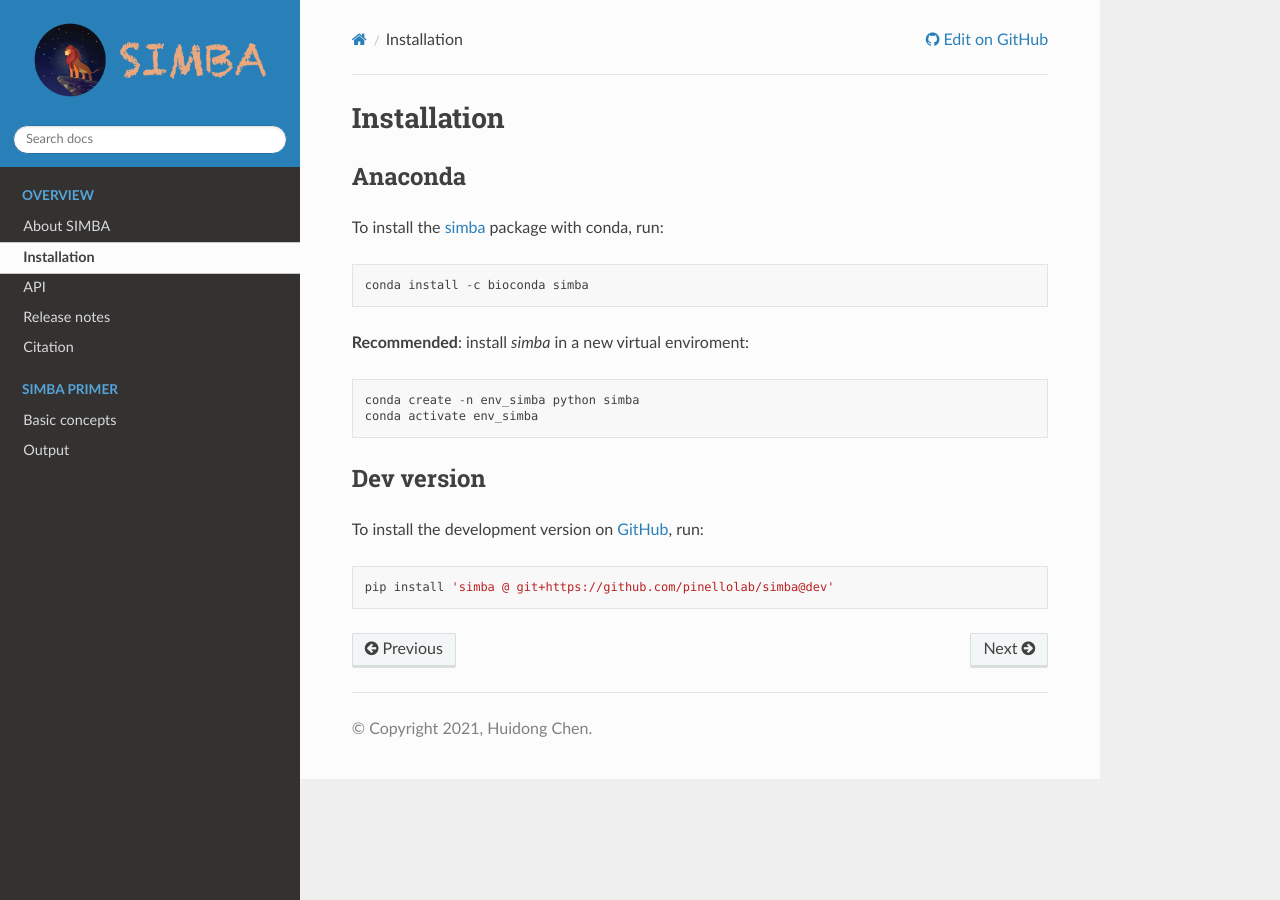
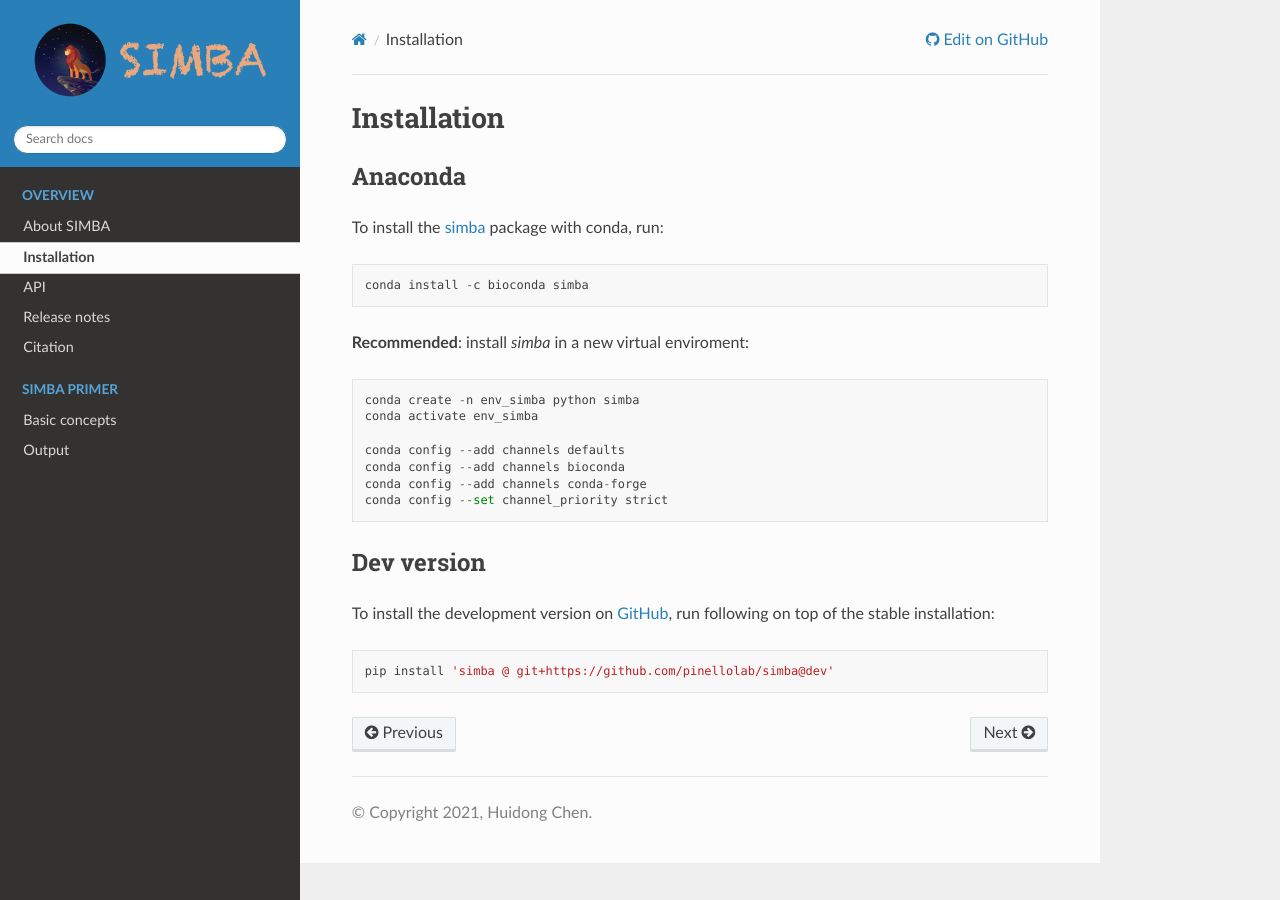
Before and after one commit to pinellolab/simba, a Sphinx documentation site: the page built from docs/source/Installation.rst, in a window 1280 px wide. Built offline with Sphinx 7.4.7 and the Read the Docs theme 2.0.0, drawn with Linux system fonts in a browser that asks for light colours; pages that are not in the unit, such as notebooks, are missing from menus.

Commit message:
Update Installation.rst

```diff
--- a/docs/source/Installation.rst
+++ b/docs/source/Installation.rst
@@ -13,10 +13,15 @@ To install the `simba <https://anaconda.org/bioconda/simba>`_ package with conda
     conda create -n env_simba python simba
     conda activate env_simba
 
+    conda config --add channels defaults
+    conda config --add channels bioconda
+    conda config --add channels conda-forge
+    conda config --set channel_priority strict
+
 
 Dev version
 ~~~~~~~~~~~
 
-To install the development version on `GitHub <https://github.com/pinellolab/simba/tree/dev>`_, run::
+To install the development version on `GitHub <https://github.com/pinellolab/simba/tree/dev>`_, run following on top of the stable installation::
 
     pip install 'simba @ git+https://github.com/pinellolab/simba@dev'
```
